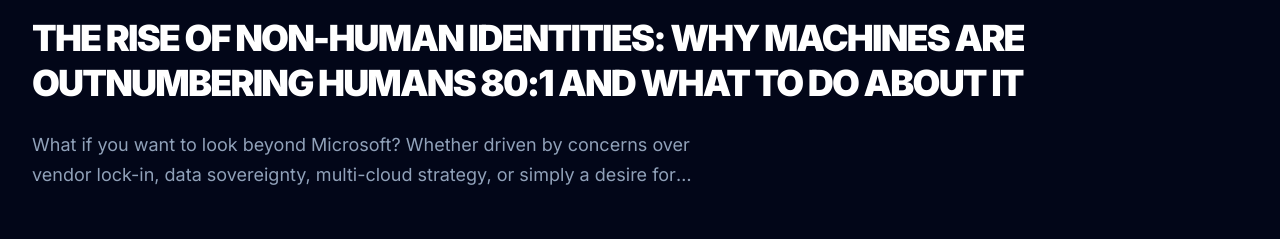
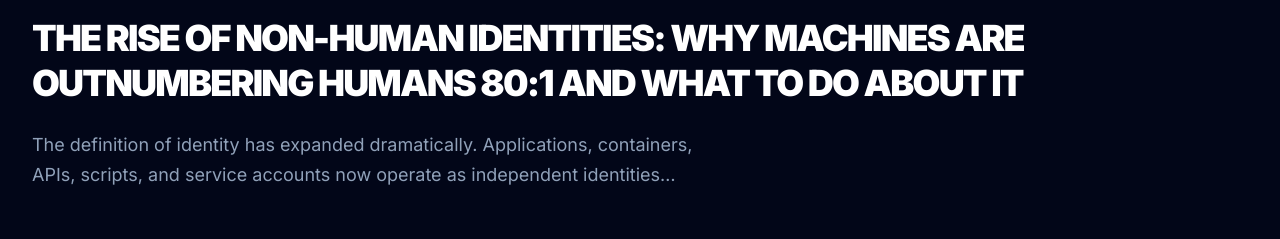
Before and after one commit to chrisbee2812/bickrsv2-0, a React (Vite) app: page / in a window 1280 px wide. Shown: the part 2025-2264 px from the top of the page. Built offline with nearby package versions, Linux system fonts and the light colour scheme.

Commit message:
excerpt on latest blog changed

```diff
--- a/src/data/blogPosts.ts
+++ b/src/data/blogPosts.ts
@@ -7,7 +7,7 @@ export const blogPosts: BlogPost[] = [
     slug: "rise-of-non-human-identities-machines-outnumbering-humans",
     date: "August 8, 2026",
     category: "Authentication & Access",
-    excerpt: "What if you want to look beyond Microsoft? Whether driven by concerns over vendor lock-in, data sovereignty, multi-cloud strategy, or simply a desire for greater flexibility, many organisations are exploring alternatives.",
+    excerpt: "The definition of identity has expanded dramatically. Applications, containers, APIs, scripts, and service accounts now operate as independent identities alongside your employees, customers, and partners across cloud and hybrid environments. These non-human identities (NHIs) are deeply embedded in IT infrastructure. In many organisations, they outnumber human identities by a factor of 25 to 50. According to Palo Alto Networks' 2026 Identity Security Landscape report, the ratio stands at 109 machine identities for every human—up from 82-to-1 just a year earlier.",
     content: `
 # The Rise of Non-Human Identities: Why Machines Are Outnumbering Humans 80:1 and What to Do About It
 By an IAM consultant who's been governing access since before "cloud" meant anything.
```
